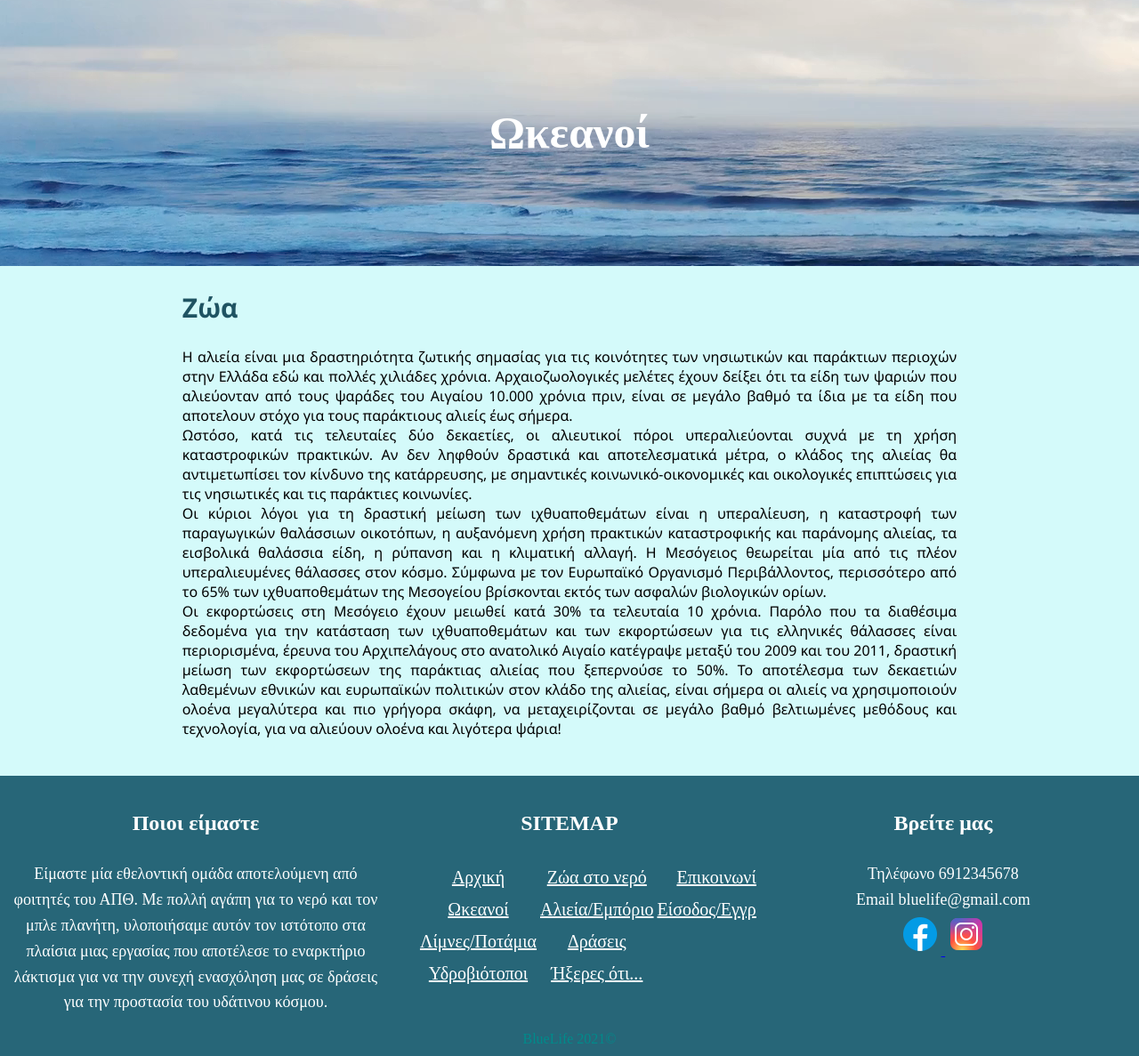
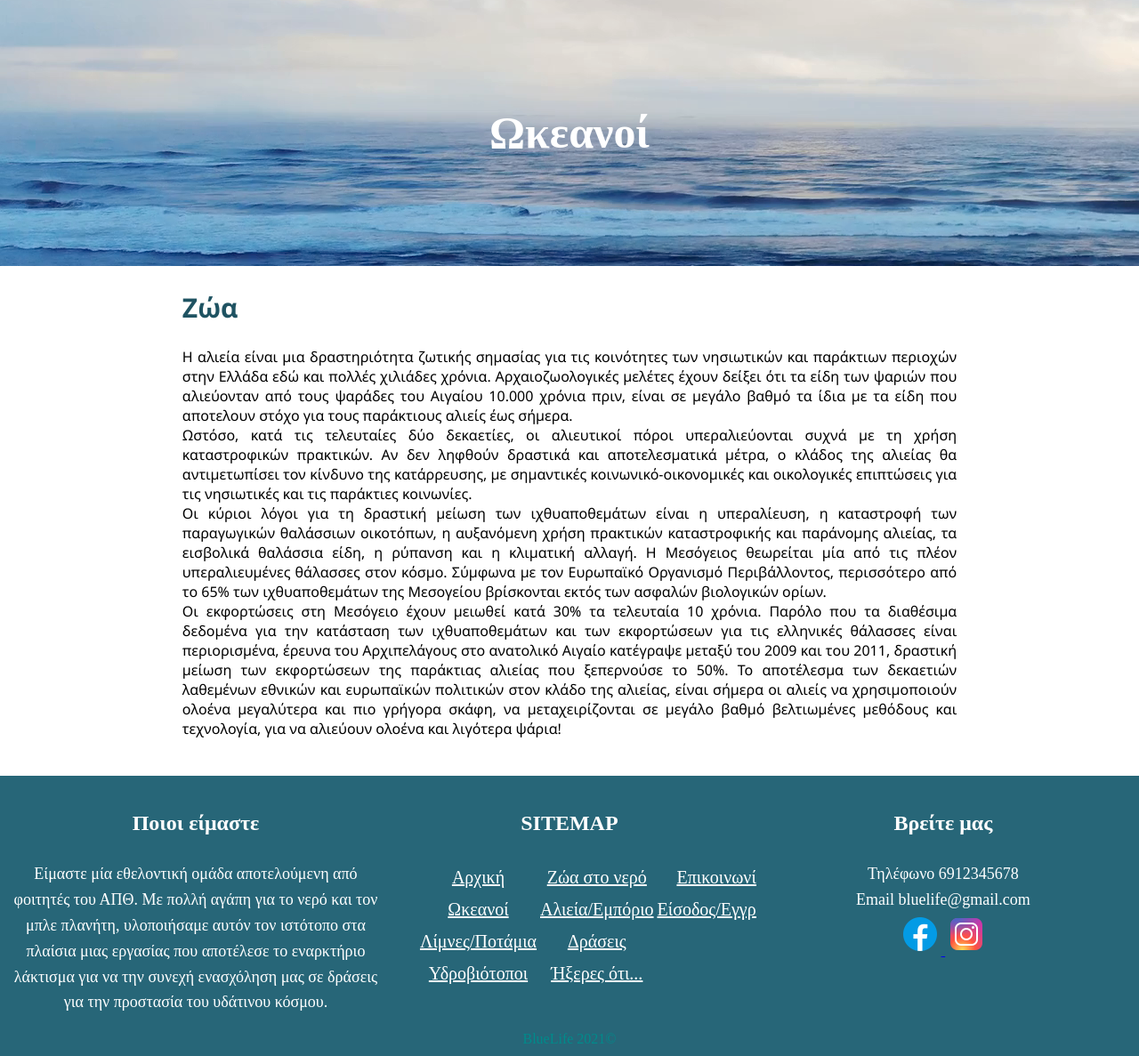
Before and after one commit to vrstelios/blue_life_csd_2021, a PHP site: page /Oceans.html in a window 1280 px wide. Shown: the part 207-1394 px from the top of the page at 89% size. Run offline with PHP 8.4, Linux system fonts and the light colour scheme; grey boxes are pictures that could not be loaded.

Commit message:
change background-color to white

```diff
--- a/styles_categories.css
+++ b/styles_categories.css
@@ -11,7 +11,7 @@
     font-family: "Segoe UI";
     text-align: justify;
     font-size: 16px;
-    background-color: #d4fafa;
+    background-color: white;
 }
 
 .category_content img {
```
